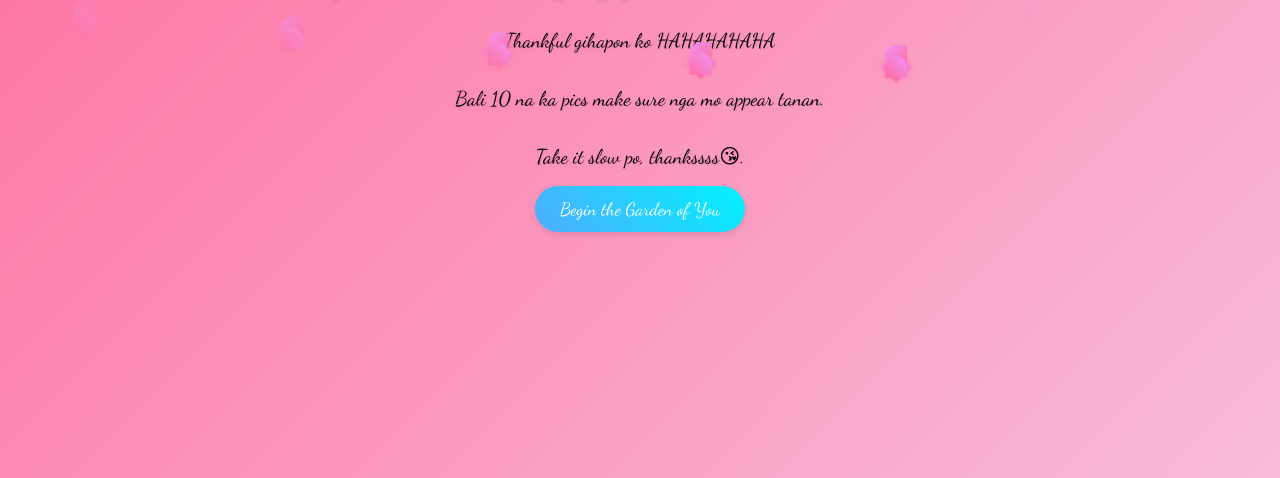
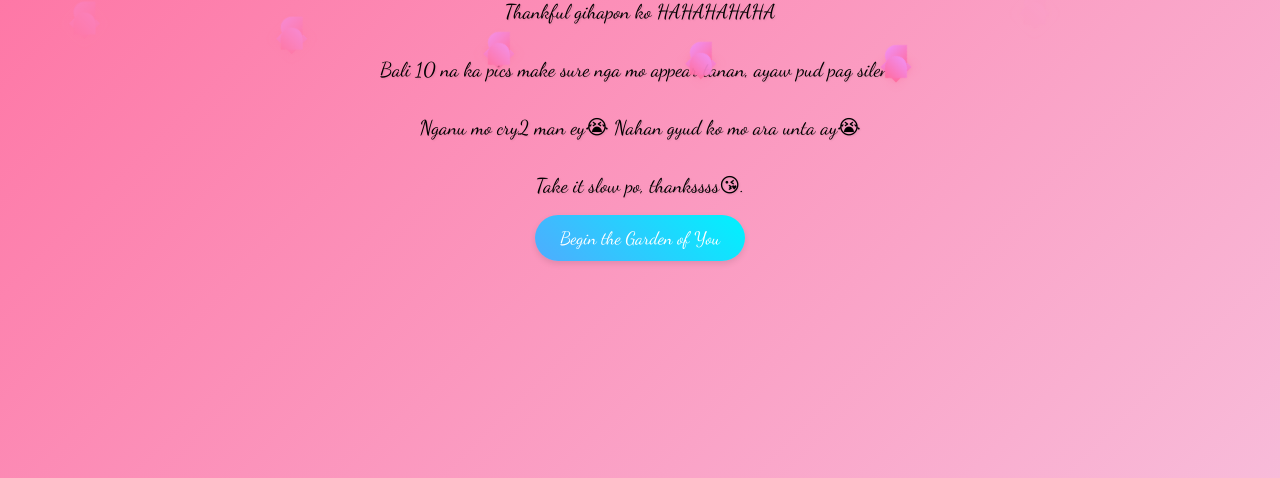
Before and after one commit to Skca01/Hbet, a plain HTML site: page index.html in a window 1280 px wide. Shown: the part 322-800 px from the top of the page. Drawn offline with Linux system fonts and the light colour scheme; a web font is replaced by a local one.

Commit message:
index.html

```diff
--- a/index.html
+++ b/index.html
@@ -703,7 +703,8 @@
     <div class="intro" id="garden-intro">
         <h1>Hayts Petchay gyud, limot2 man😌</h1>
         <p>Thankful gihapon ko HAHAHAHAHA</p>
-        <p>Bali 10 na ka pics make sure nga mo appear tanan.</p>
+        <p>Bali 10 na ka pics make sure nga mo appear tanan, ayaw pud pag silent.</p>
+        <p>Nganu mo cry2 man ey😭 Nahan gyud ko mo ara unta ay😭</p>
         <p>Take it slow po, thankssss😘.</p>
         <button onclick="startGarden()">Begin the Garden of You</button>
         <div class="heart" style="left: 10%; animation-delay: 0s;"></div>
```
